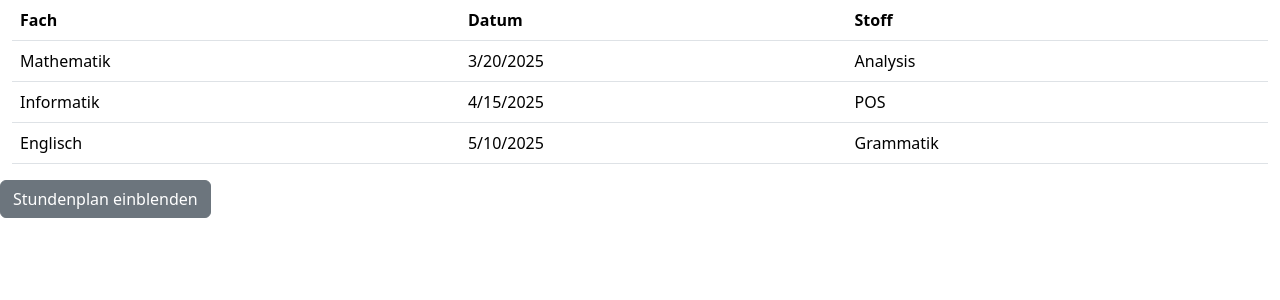
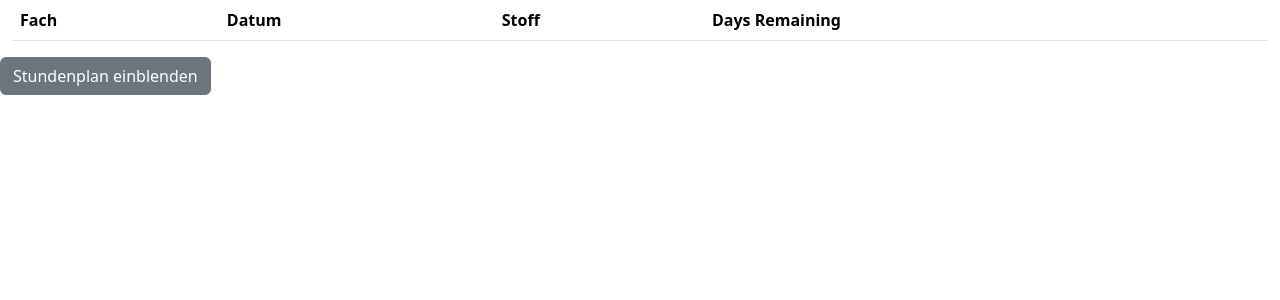
Before and after one commit to trenod22/klassen-organisations-app, a React (Vite) app: page / in a window 1280 px wide. Shown: the top 300 px of the page. Built offline with nearby package versions, Linux system fonts and the light colour scheme.

Commit message:
Added Time remaining and only show test in next 10 days

```diff
--- a/src/components/Testtermin.tsx
+++ b/src/components/Testtermin.tsx
@@ -5,14 +5,16 @@ type TestterminProps = {
     datum: Date;
     stoff: string;
     index: number;
+    days_remaining: number;
 };
 
-const Testtermin: React.FC<TestterminProps> = ({ fach = "Kein Fach", datum, stoff, index }) => {
+const Testtermin: React.FC<TestterminProps> = ({ fach = "Kein Fach", datum, stoff, index, days_remaining }) => {
     return (
         <tr key={index}>
             <td>{fach}</td>
             <td>{datum.toLocaleDateString()}</td>
             <td>{stoff}</td>
+            <td>{days_remaining}</td>
         </tr>
     );
 };
--- a/src/components/TestterminTable.tsx
+++ b/src/components/TestterminTable.tsx
@@ -8,10 +8,29 @@ type TestterminData = {
 };
 
 const testtermine: TestterminData[] = [
-    { fach: "Mathematik", datum: new Date(2025, 2, 20), stoff: "Analysis" },
-    { fach: "Informatik", datum: new Date(2025, 3, 15), stoff: "POS " },
-    { fach: "Englisch", datum: new Date(2025, 4, 10), stoff: "Grammatik" }
+    { fach: "AM", datum: new Date(2025, 2, 25, 10, 45), stoff: "Vectoren" },
+    { fach: "E1", datum: new Date(2025, 2, 27, 13, 15), stoff: "Leaflet" },
+    { fach: "POS1", datum: new Date(2025, 3, 3, 10, 45), stoff: "Threads" },
+    { fach: "SYP1P", datum: new Date(2025, 3, 7, 8, 50), stoff: "???" },
+    { fach: "DBI1U", datum: new Date(2025, 3, 9, 10, 45), stoff: "???" },
+    { fach: "WMC_1U", datum: new Date(2025, 3, 23, 8, 0), stoff: "React" },
+    { fach: "NWC2", datum: new Date(2025, 3, 25, 12, 25), stoff: "???" },
+    { fach: "E1", datum: new Date(2025, 3, 28, 12, 25), stoff: "???" },
+    { fach: "NWP2", datum: new Date(2025, 3, 29, 8, 50), stoff: "???" },
+    { fach: "GES", datum: new Date(2025, 4, 6, 9, 40), stoff: "???" },
+    { fach: "BWMR", datum: new Date(2025, 4, 8, 8, 0), stoff: "???" },
+    { fach: "GEO", datum: new Date(2025, 4, 20, 11, 35), stoff: "???" },
+    { fach: "WMC_1U", datum: new Date(2025, 4, 21, 8, 0), stoff: "???" },
+    { fach: "NSCS_1", datum: new Date(2025, 4, 26, 9, 40), stoff: "???" },
+    { fach: "AM", datum: new Date(2025, 4, 28, 9, 40), stoff: "???" },
+    { fach: "DBI1U", datum: new Date(2025, 5, 4, 10, 45), stoff: "???" },
 ];
+
+const calculateDaysRemaining = (testDate: Date) => {
+    const today = new Date();
+    const timeDiff = testDate.getTime() - today.getTime();
+    return Math.ceil(timeDiff / (1000 * 60 * 60 * 24)); // Convert ms to days
+};
 
 const TestterminTable: React.FC = () => {
     return (
@@ -22,12 +41,22 @@ const TestterminTable: React.FC = () => {
                     <th>Fach</th>
                     <th>Datum</th>
                     <th>Stoff</th>
+                    <th>Days Remaining</th>
                 </tr>
                 </thead>
                 <tbody>
-                {testtermine.map((test, index: number) => (
-                    <Testtermin key={index} datum={test.datum} fach={test.fach} stoff={test.stoff} index={index}/>
-                ))}
+                {testtermine
+                    .filter(test => calculateDaysRemaining(test.datum) < 11)
+                    .map((test, index: number) => (
+                        <Testtermin
+                            key={index}
+                            datum={test.datum}
+                            fach={test.fach}
+                            stoff={test.stoff}
+                            index={index}
+                            days_remaining={calculateDaysRemaining(test.datum)}
+                        />
+                    ))}
                 </tbody>
             </table>
         </div>
```
